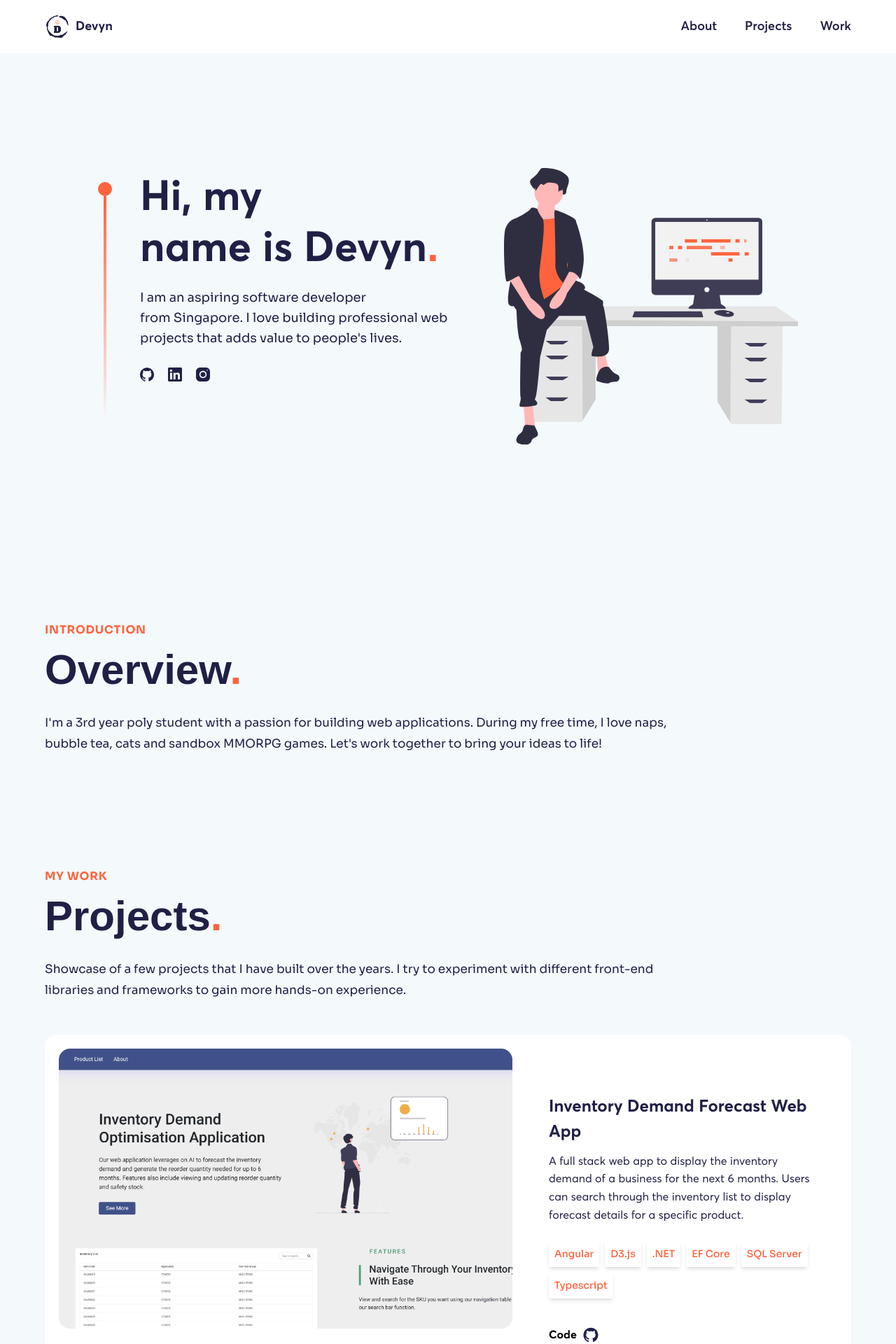
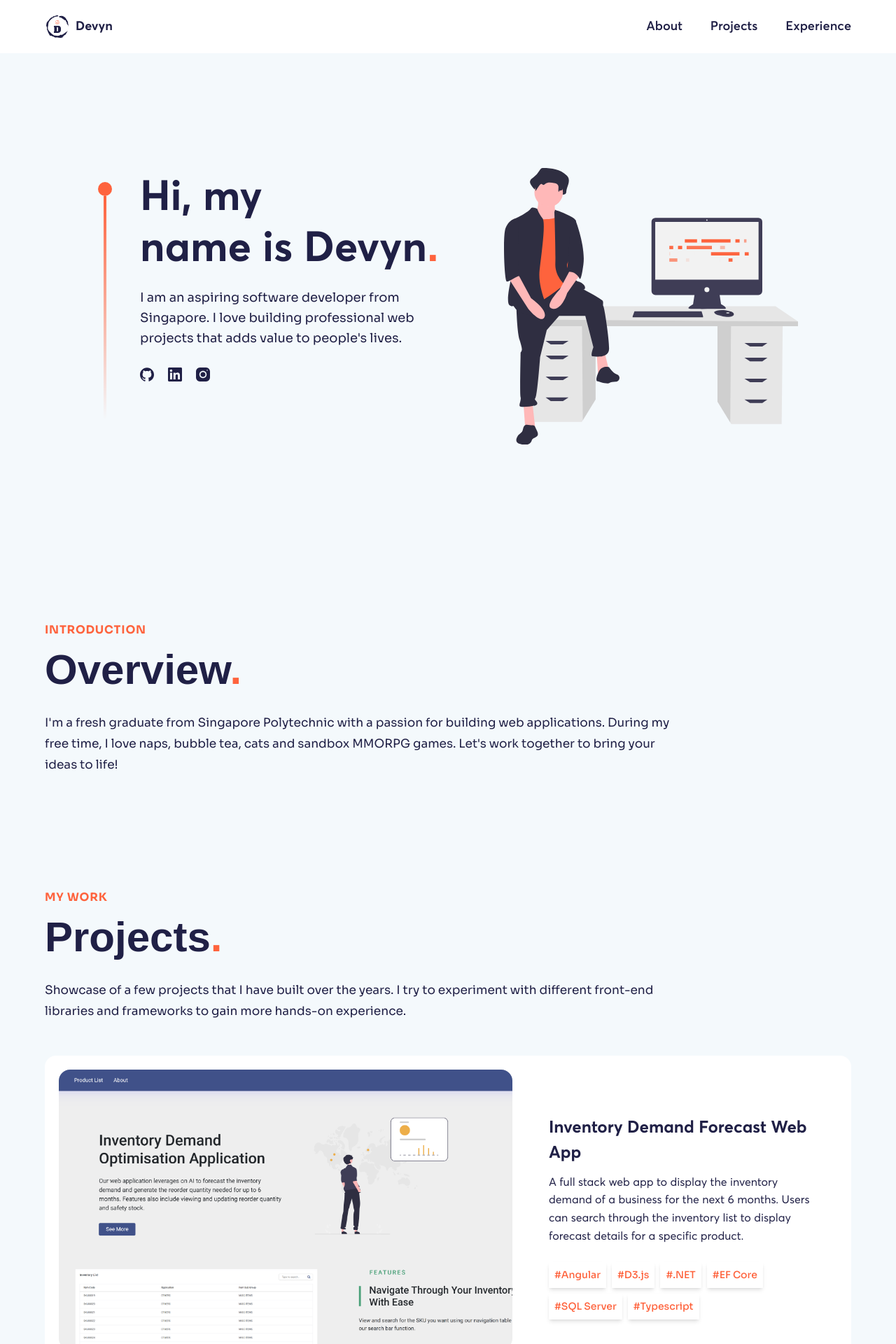
Before and after one commit to devynchew/personal-portfolio-v3, a React (Vite) app: page / in a window 1280 px wide. Shown: the top 1920 px of the page at 70% size. Built offline with nearby package versions, Linux system fonts and the light colour scheme; a web font is replaced by a local one.

Commit message:
Content changes, color fixes

```diff
--- a/src/components/About.jsx
+++ b/src/components/About.jsx
@@ -16,7 +16,7 @@ const About = () => {
         variants={fadeIn("", "", 0.1, 1)}
         className={`mt-4 ${styles.sectionDesc}`}
       >
-        I'm a 3rd year poly student with a passion for building web applications.
+        I'm a fresh graduate from Singapore Polytechnic with a passion for building web applications.
         During my free time, I love naps, bubble tea, cats and sandbox MMORPG games.
         Let's work together to bring your ideas to life!
       </motion.p>
--- a/src/components/Experience.jsx
+++ b/src/components/Experience.jsx
@@ -14,7 +14,7 @@ const ExperienceCard = ({ experience }) => (
   <VerticalTimelineElement
   contentStyle={{background: '#FFF', color: '#202046'}}
   contentArrowStyle={{
-    borderRight: '7px solid #FFF'
+    borderRight: '7px solid #202046'
   }}
   date={experience.date}
   iconStyle={
@@ -63,4 +63,4 @@ const Experience = () => {
   );
 };
 
-export default SectionWrapper(Experience, "work");
+export default SectionWrapper(Experience, "experience");
--- a/src/components/Hero.jsx
+++ b/src/components/Hero.jsx
@@ -47,11 +47,12 @@ const Hero = () => {
                 name is Devyn
                 <span className={styles.sectionFullStop}>.</span>
               </h1>
-              <p className={`${styles.heroSubText} mt-5`}>
-                I am an aspiring software developer{" "}
-                <br className="sm:block hidden" />
-                from Singapore. I love building professional
-                web projects that adds value to people's lives.
+              <p className={`${styles.heroSubText} mt-5 max-w-[475px]`}>
+                I am an aspiring software developer from
+                Singapore.
+                I love building professional
+                web projects that adds
+                value to people's lives.
               </p>
               <div className="hidden md:flex gap-5 mt-7">
                 {social_dark.map((social) => (
--- a/src/components/Projects.jsx
+++ b/src/components/Projects.jsx
@@ -41,7 +41,7 @@ const ProjectCard = ({
             <div className="mt-6 flex flex-wrap gap-2">
               {tags.map((tag, index) => (
                 <p key={index} className='text-[14px] p-2 text-[var(--orange)] font-medium font-sora shadow-md'>
-                  {tag}
+                  #{tag}
                 </p>
               ))}
             </div>
@@ -49,12 +49,12 @@ const ProjectCard = ({
             <div className="pt-10 flex flex-wrap sm:gap-6 gap-4">
               {/* github */}
               <a href={github_code} target='_blank' rel='noreferrer' className="flex gap-2">
-                <p className="font-bold">Code</p>
+                <p className="font-bold text-[var(--blue-dark)]">Code</p>
                 <img src={github} className='w-[24px]'/>
               </a>
               {/* live demo */}
               <a href={livedemo} target='_blank' rel='noreferrer' className={`${livedemo === 'no' ? 'hidden': 'flex gap-2'}`}>
-                <p className="font-bold">Live Demo</p>
+                <p className="font-bold text-[var(--blue-dark)]">Live Demo</p>
                 <img src={live_demo_icon} className='w-[24px]'/>
               </a>
             </div>
@@ -91,4 +91,4 @@ const Projects = () => {
   );
 };
 
-export default SectionWrapper(Projects, "Works");
+export default SectionWrapper(Projects, "projects");
--- a/src/constants/index.js
+++ b/src/constants/index.js
@@ -18,12 +18,12 @@ const navLinks = [
     title: "About",
   },
   {
-    id: "Works",
+    id: "projects",
     title: "Projects",
   },
   {
-    id: "work",
-    title: "Work",
+    id: "experience",
+    title: "Experience",
   }
 ];
 
@@ -72,6 +72,18 @@ const social_dark = [
 
 const experiences = [
   {
+    title: "Diploma in Applied AI & Analytics",
+    company_name: "Singapore Polytechnic",
+    icon: singaporepoly,
+    iconBg: "#FFF",
+    date: "Mar 2020 - Mar 2023",
+    points: [
+      "Picked up HTML, CSS and Javascript and learnt how to use React in one of my games store website.",
+      "Learnt Python, data visualisation and how to apply machine learning and deep learning to solve problems.",
+      "Created a full stack inventory demand forecast web app using Angular, D3.js and .NET.",
+    ],
+  },
+  {
     title: "Web Developer Intern",
     company_name: "eFusion Technology Pte Ltd",
     icon: efusion,
@@ -81,18 +93,6 @@ const experiences = [
       "Gained key insights into best practices for eCommerce websites such as SEO, hosting, CDN and CMS.",
       "Hands-on practice on Prestashop and Wordpress.",
       "Honed CSS skills by implementing responsive design and unique figma layouts.",
-    ],
-  },
-  {
-    title: "Diploma in Applied AI & Analytics",
-    company_name: "Singapore Polytechnic",
-    icon: singaporepoly,
-    iconBg: "#FFF",
-    date: "March 2020 - Mar 2023",
-    points: [
-      "Picked up HTML, CSS and Javascript and learnt how to use React in one of my games store website.",
-      "Learnt Python, data visualisation and how to apply machine learning and deep learning to solve problems.",
-      "Created a full stack inventory demand forecast web app using Angular, D3.js and .NET.",
     ],
   },
 ];
@@ -120,7 +120,7 @@ const projects = [
   {
     name: "Learning Management System Website",
     description:
-      "Front-end LMS web-based platform that serves as a business landing page, allowing users to view their services, customer testimonies and contact page.",
+      "My very first web project. Simple front-end LMS web-based platform that serves as a business landing page, allowing users to view their services, customer testimonies and contact page.",
     tags: ["HTML", "CSS", "Javascript"],
     image: lms,
     github_code: "https://github.com/devynchew/learning-management-system-website",
--- a/src/index.css
+++ b/src/index.css
@@ -118,3 +118,13 @@
 .font-sora {
   font-family: 'Sora', sans-serif;
 }
+
+.vertical-timeline-element {
+  margin: 3em 0;
+}
+
+@media only screen and (min-width: 1170px) {
+  .vertical-timeline-element {
+    margin: 4em 0;
+  }
+}
```
